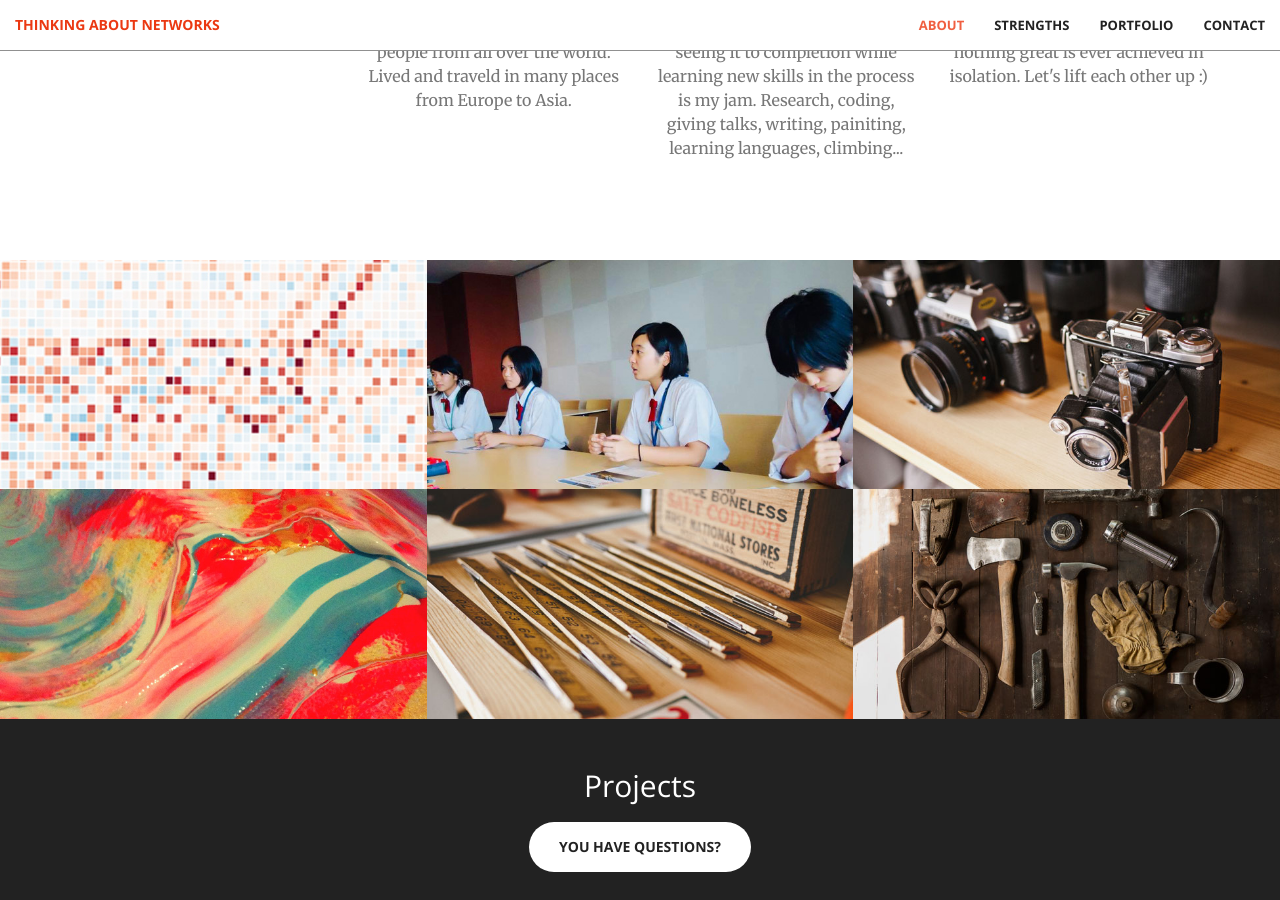
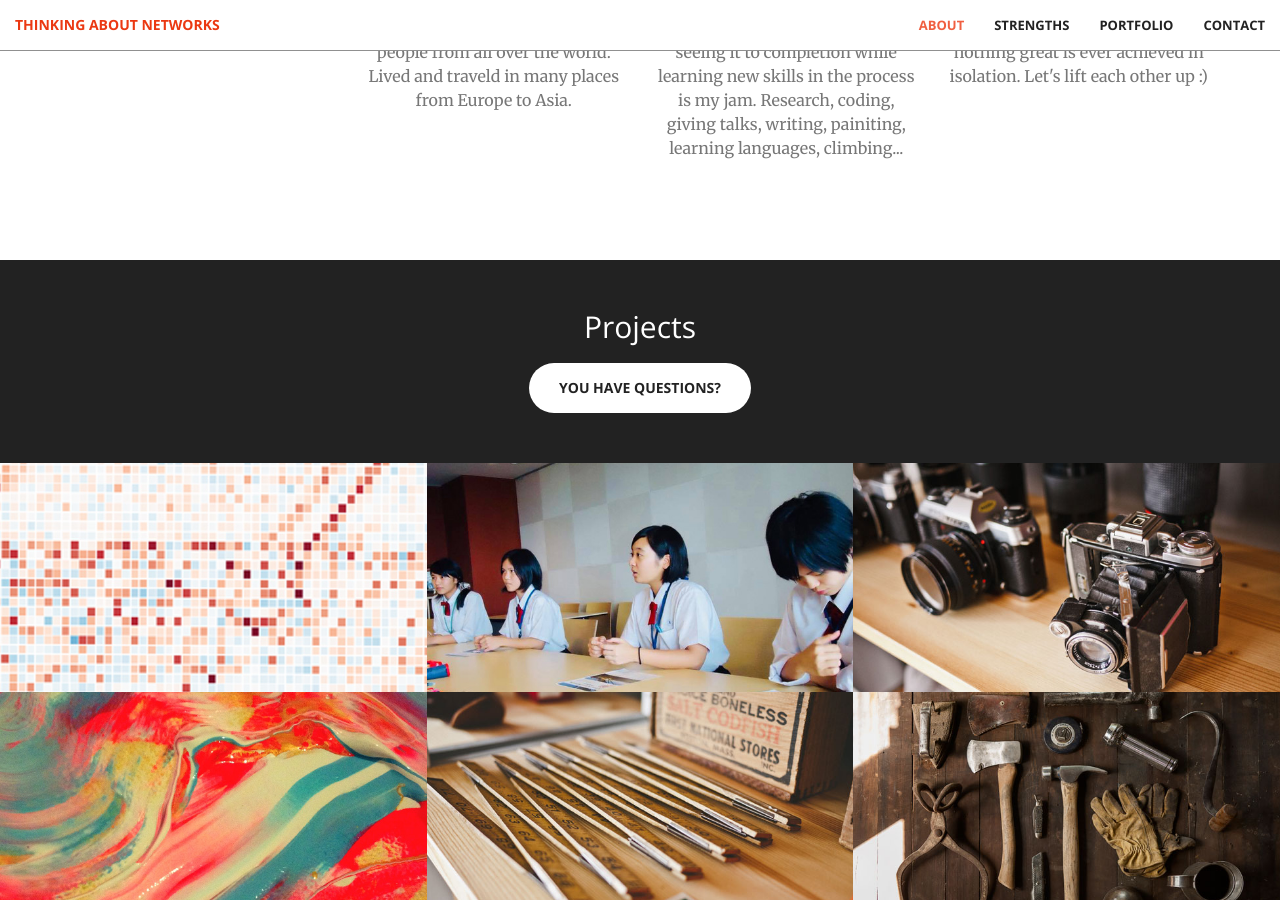
Before and after one commit to jvs--/jvs--.github.io, a Jekyll site: the page built from index.html, in a window 1280 px wide and 900 px high, scrolled down 2545 px. Built offline with Jekyll 4.4.1, drawn with Linux system fonts in a browser that asks for light colours.

Commit message:
move project section

```diff
--- a/_layouts/front.html
+++ b/_layouts/front.html
@@ -9,8 +9,8 @@
   {% include about.html %}
   {% include resume.html %}
   {% include strength.html %}
+  {% include aside.html %}
   {% include portfolio.html %}
-  {% include aside.html %}
   {% include contact.html %}
   {% include scripts.html %}
 </body>
```
